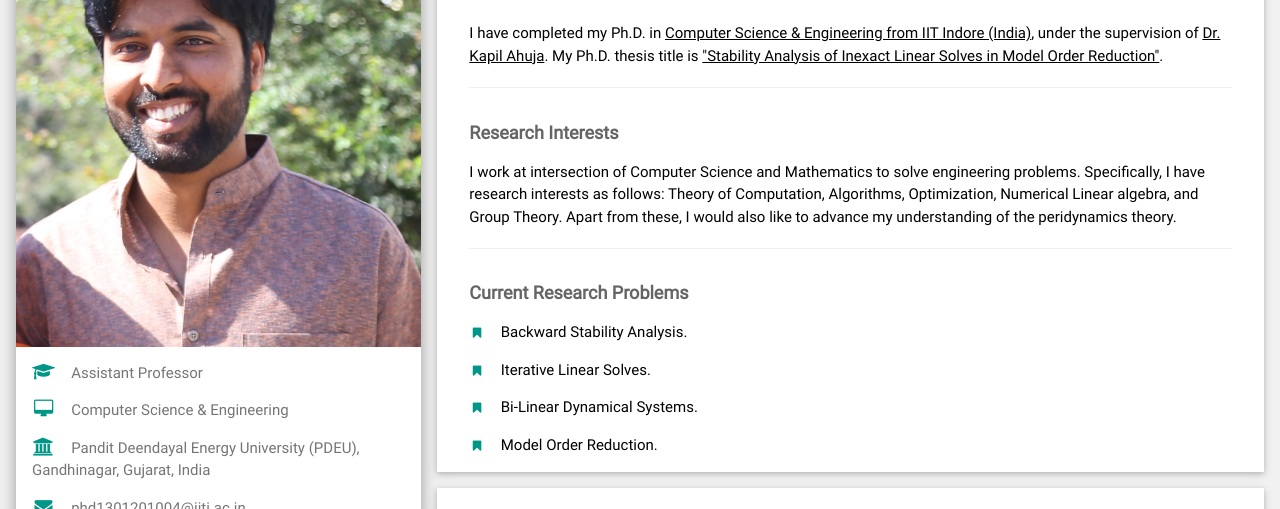
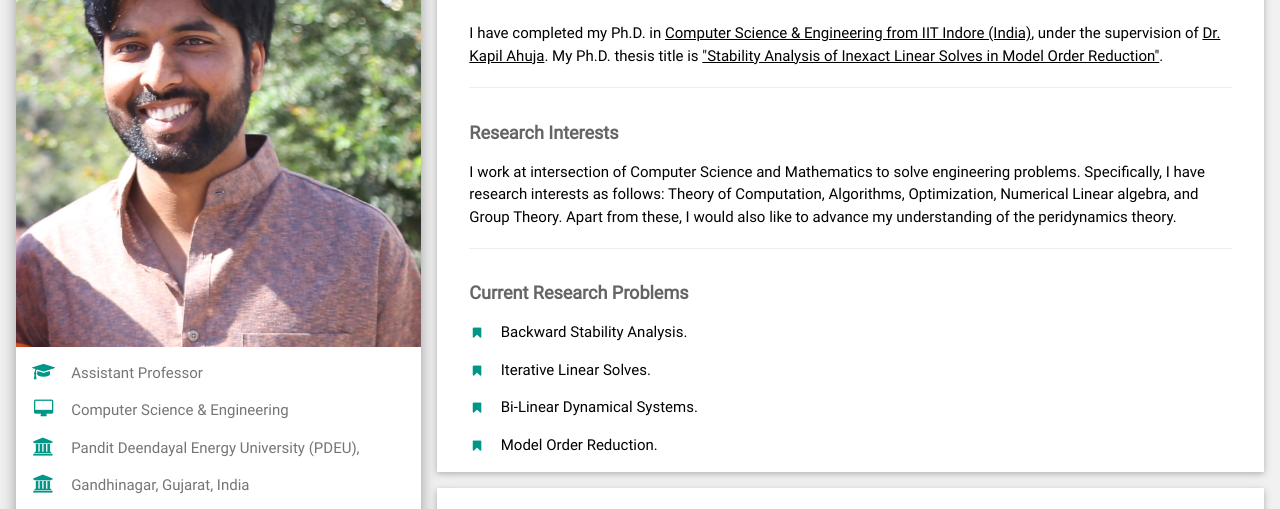
Before and after one commit to rajendrachoudhary/rajendrachoudhary.github.io, a plain HTML site: page index.html in a window 1280 px wide. Shown: the part 106-615 px from the top of the page. Drawn offline with Linux system fonts and the light colour scheme.

Commit message:
Update index.html

```diff
--- a/index.html
+++ b/index.html
@@ -30,8 +30,8 @@ html,body,h1,h2,h3,h4,h5,h6 {font-family: "Roboto", sans-serif}
         <div class="comp-container">
           <p><i class="fa fa-graduation-cap fa-fw comp-margin-right comp-large comp-text-teal"></i>Assistant Professor</p>
           <p><i class="fa fa-desktop fa-fw comp-margin-right comp-large comp-text-teal"></i>Computer Science & Engineering</p>
-          <p><i class="fa fa-institution fa-fw comp-margin-right comp-large comp-text-teal"></i>Pandit Deendayal Energy University (PDEU), Gandhinagar, Gujarat, India </p>
-	  <p><i class="fa fa-envelope fa-fw comp-margin-right comp-large comp-text-teal"></i>phd1301201004@iiti.ac.in, </p>
+          <p><i class="fa fa-institution fa-fw comp-margin-right comp-large comp-text-teal"></i>Pandit Deendayal Energy University (PDEU),</p>
+          <p><i class="fa fa-institution fa-fw comp-margin-right comp-large comp-text-teal"></i>Gandhinagar, Gujarat, India </p>	  <p><i class="fa fa-envelope fa-fw comp-margin-right comp-large comp-text-teal"></i>phd1301201004@iiti.ac.in, </p>
           <p><i class="fa fa-blank fa-fw comp-margin-right comp-large comp-text-teal"></i>rajendracse46@gmail.com</p>
           <p><i class="fa fa-phone fa-fw comp-margin-right comp-large comp-text-teal"></i>+91-8109066213</p>
 
```
